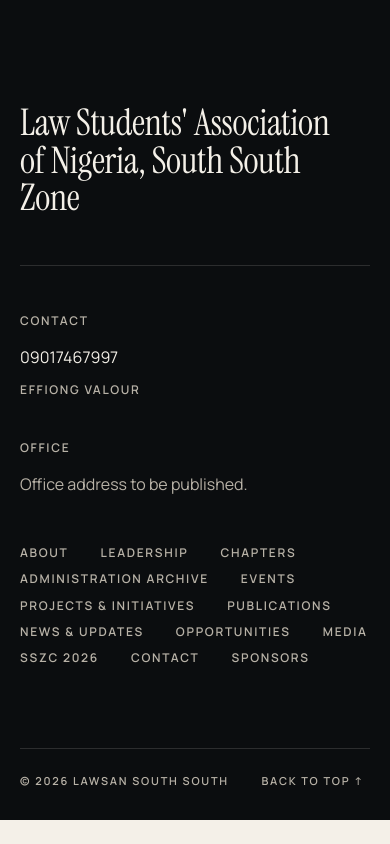
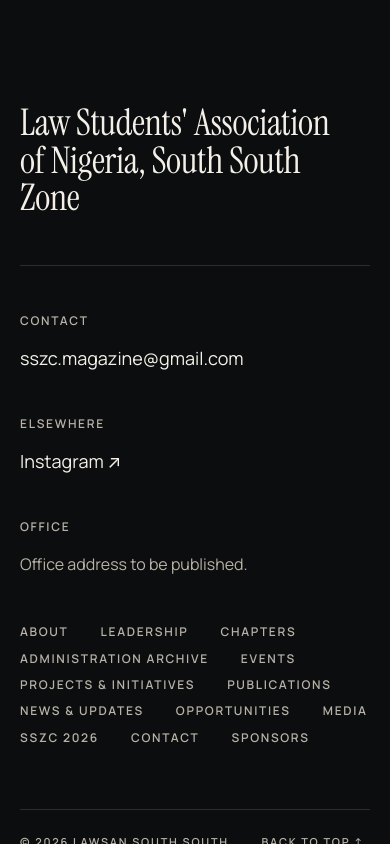
Before and after one commit to itztonydoubra-hash/SSZC, a Next.js app: page / in a window 390 px wide. Shown: the part 3903-4747 px from the top of the page. Before the commit the page ends 4723 px from the top, so only its background shows below. Built offline with nearby package versions, Linux system fonts and the light colour scheme.

Commit message:
update(contact): replace phone with email and Instagram social

```diff
--- a/content/data/contact.ts
+++ b/content/data/contact.ts
@@ -16,10 +16,9 @@ import type { Contact } from "../types";
 export const contact: Contact = {
   orgName: "Law Students' Association of Nigeria, South South Zone",
   // closingStatement omitted — no slogan forced (design.md B5).
-  // Verified contact line supplied by the client (site owner):
-  phone: "09017467997",
-  phoneName: "Effiong Valour",
-  // email/address/mapUrl omitted — not yet supplied, never invented.
-  socials: [], // official social URLs not yet supplied.
+  email: "sszc.magazine@gmail.com",
+  socials: [
+    { platform: "Instagram", url: "https://www.instagram.com/lawsan_southsouth" },
+  ],
   // session omitted — not yet supplied.
 };
```
